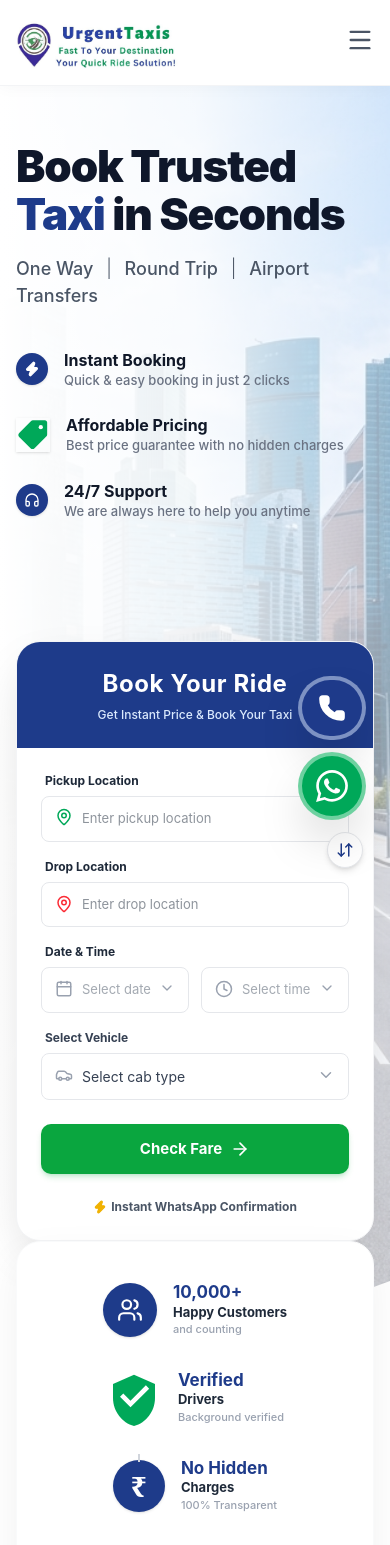
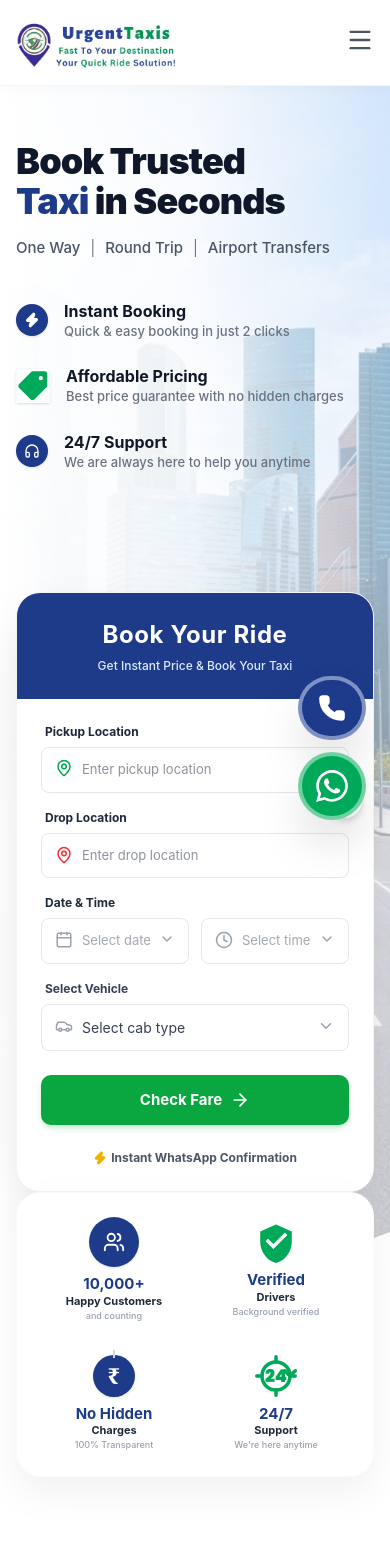
Before and after one commit to abrarrajput27-ui/urgenttaxis, a React (Vite) app in the folder frontend/: page / in a window 390 px wide. Shown: the top 1545 px of the page. Built offline with nearby package versions, Linux system fonts and the light colour scheme.

Commit message:
Enhance mobile responsiveness on Hero and Stats sections

```diff
--- a/frontend/src/App.jsx
+++ b/frontend/src/App.jsx
@@ -242,12 +242,12 @@ export default function App() {
 
             {/* Left Col */}
             <div className="w-full lg:w-[52%] lg:-ml-10 xl:-ml-[50px] pt-6 flex flex-col">
-              <h1 className="text-[44px] lg:text-[52px] xl:text-[56px] font-black text-[#0f172a] leading-[1.1] mb-4 tracking-tight">
+              <h1 className="text-[36px] md:text-[44px] lg:text-[52px] xl:text-[56px] font-black text-[#0f172a] leading-[1.1] mb-4 tracking-tight">
                 Book Trusted <br/><span className="text-[#1e3b8a]">Taxi</span> in Seconds
               </h1>
 
-              <p className="text-[18px] md:text-[20px] text-gray-600 font-medium mb-10">
-                One Way <span className="mx-2 font-light">|</span> Round Trip <span className="mx-2 font-light">|</span> Airport Transfers
+              <p className="text-[15px] md:text-[18px] lg:text-[20px] text-gray-600 font-medium mb-10">
+                One Way <span className="mx-1.5 md:mx-2 font-light">|</span> Round Trip <span className="mx-1.5 md:mx-2 font-light">|</span> Airport Transfers
               </p>
 
               <div className="space-y-6 mb-16">
@@ -412,52 +412,52 @@ export default function App() {
 
       {/* 4. Stats Section (Floating Pill overlapping Hero) */}
       <section className="relative z-30 max-w-[1150px] mx-auto px-4 lg:px-0 -mt-[100px] lg:-mt-[110px] mb-24">
-        <div className="bg-white rounded-[24px] shadow-[0_15px_40px_rgba(0,0,0,0.06)] py-6 px-4 md:px-10 flex flex-wrap lg:flex-nowrap justify-between items-center border border-gray-50">
+        <div className="bg-white rounded-[24px] shadow-[0_15px_40px_rgba(0,0,0,0.06)] py-6 px-4 md:px-10 grid grid-cols-2 gap-y-8 lg:flex lg:flex-nowrap justify-between items-center border border-gray-50">
 
-          <div className="flex items-center w-full lg:w-[24%] py-4 lg:py-0 justify-center lg:justify-start">
-            <div className="bg-[#1e3b8a] text-white p-3.5 rounded-full mr-4 shrink-0 shadow-sm"><Users className="w-[26px] h-[26px]" /></div>
+          <div className="flex flex-col sm:flex-row items-center justify-center lg:justify-start text-center sm:text-left">
+            <div className="bg-[#1e3b8a] text-white p-3.5 rounded-full sm:mr-4 shrink-0 shadow-sm mb-2 sm:mb-0"><Users className="w-[22px] h-[22px] sm:w-[26px] sm:h-[26px]" /></div>
             <div>
-              <h3 className="font-bold text-[17px] text-[#1e3b8a] leading-tight">10,000+</h3>
-              <p className="text-[13px] font-bold text-gray-800 leading-snug">Happy Customers</p>
-              <p className="text-[11px] font-medium text-gray-400">and counting</p>
+              <h3 className="font-bold text-[15px] sm:text-[17px] text-[#1e3b8a] leading-tight">10,000+</h3>
+              <p className="text-[11px] sm:text-[13px] font-bold text-gray-800 leading-snug">Happy Customers</p>
+              <p className="text-[9px] sm:text-[11px] font-medium text-gray-400">and counting</p>
             </div>
           </div>
 
           <div className="hidden lg:block w-[1px] h-12 bg-gray-200"></div>
 
-          <div className="flex items-center w-full lg:w-[24%] py-4 lg:py-0 justify-center lg:pl-6">
-            <div className="mr-4 shrink-0">
-              <svg viewBox="0 0 24 24" className="w-14 h-14" fill="none" xmlns="http://www.w3.org/2000/svg">
+          <div className="flex flex-col sm:flex-row items-center justify-center lg:pl-6 text-center sm:text-left">
+            <div className="sm:mr-4 shrink-0 mb-2 sm:mb-0">
+              <svg viewBox="0 0 24 24" className="w-[42px] h-[42px] sm:w-14 sm:h-14" fill="none" xmlns="http://www.w3.org/2000/svg">
                 <path d="M12 2L3 6v6c0 5.55 3.84 10.74 9 12 5.16-1.26 9-6.45 9-12V6l-9-4z" fill="#00a859"/>
                 <path d="M10.5 16l-4.5-4.5 1.41-1.41L10.5 13.17l6.59-6.59L18.5 8l-8 8z" fill="#ffffff"/>
               </svg>
             </div>
             <div>
-              <h3 className="font-bold text-[17px] text-[#1e3b8a] leading-tight">Verified</h3>
-              <p className="text-[13px] font-bold text-gray-800 leading-snug">Drivers</p>
-              <p className="text-[11px] font-medium text-gray-400">Background verified</p>
+              <h3 className="font-bold text-[15px] sm:text-[17px] text-[#1e3b8a] leading-tight">Verified</h3>
+              <p className="text-[11px] sm:text-[13px] font-bold text-gray-800 leading-snug">Drivers</p>
+              <p className="text-[9px] sm:text-[11px] font-medium text-gray-400">Background verified</p>
             </div>
           </div>
 
           <div className="hidden lg:block w-[1px] h-12 bg-gray-200"></div>
 
-          <div className="flex items-center w-full lg:w-[24%] py-4 lg:py-0 justify-center lg:pl-6">
-            <div className="bg-[#1e3b8a] text-white w-[52px] h-[52px] rounded-full mr-4 shrink-0 flex items-center justify-center font-serif font-bold text-[28px] shadow-sm relative">
-              <div className="absolute -top-[6px] left-[50%] -translate-x-[50%] w-[2px] h-2 bg-gray-300"></div>
+          <div className="flex flex-col sm:flex-row items-center justify-center lg:pl-6 text-center sm:text-left">
+            <div className="bg-[#1e3b8a] text-white w-[42px] h-[42px] sm:w-[52px] sm:h-[52px] rounded-full sm:mr-4 shrink-0 flex items-center justify-center font-serif font-bold text-[22px] sm:text-[28px] shadow-sm relative mb-2 sm:mb-0">
+              <div className="absolute -top-[5px] sm:-top-[6px] left-[50%] -translate-x-[50%] w-[2px] h-2 bg-gray-300"></div>
               ₹
             </div>
             <div>
-              <h3 className="font-bold text-[17px] text-[#1e3b8a] leading-tight">No Hidden</h3>
-              <p className="text-[13px] font-bold text-gray-800 leading-snug">Charges</p>
-              <p className="text-[11px] font-medium text-gray-400">100% Transparent</p>
+              <h3 className="font-bold text-[15px] sm:text-[17px] text-[#1e3b8a] leading-tight">No Hidden</h3>
+              <p className="text-[11px] sm:text-[13px] font-bold text-gray-800 leading-snug">Charges</p>
+              <p className="text-[9px] sm:text-[11px] font-medium text-gray-400">100% Transparent</p>
             </div>
           </div>
 
           <div className="hidden lg:block w-[1px] h-12 bg-gray-200"></div>
 
-          <div className="flex items-center w-full lg:w-[24%] py-4 lg:py-0 justify-center lg:justify-end lg:pr-2">
-            <div className="mr-4 shrink-0">
-               <svg viewBox="0 0 24 24" className="w-[52px] h-[52px]" fill="none" xmlns="http://www.w3.org/2000/svg">
+          <div className="flex flex-col sm:flex-row items-center justify-center lg:justify-end lg:pr-2 text-center sm:text-left">
+            <div className="sm:mr-4 shrink-0 mb-2 sm:mb-0">
+               <svg viewBox="0 0 24 24" className="w-[42px] h-[42px] sm:w-[52px] sm:h-[52px]" fill="none" xmlns="http://www.w3.org/2000/svg">
                  <circle cx="12" cy="12" r="11" fill="#ffffff" />
                  <circle cx="12" cy="12" r="8" fill="none" stroke="#00a859" strokeWidth="2" />
                  <path d="M12 1V4 M12 20V23 M1 12H4 M20 12H23" stroke="#00a859" strokeWidth="2" strokeLinecap="round" />
@@ -466,9 +466,9 @@ export default function App() {
                </svg>
             </div>
             <div>
-              <h3 className="font-bold text-[17px] text-[#1e3b8a] leading-tight">24/7</h3>
-              <p className="text-[13px] font-bold text-gray-800 leading-snug">Support</p>
-              <p className="text-[11px] font-medium text-gray-400">We're here anytime</p>
+              <h3 className="font-bold text-[15px] sm:text-[17px] text-[#1e3b8a] leading-tight">24/7</h3>
+              <p className="text-[11px] sm:text-[13px] font-bold text-gray-800 leading-snug">Support</p>
+              <p className="text-[9px] sm:text-[11px] font-medium text-gray-400">We're here anytime</p>
             </div>
           </div>
 
```
